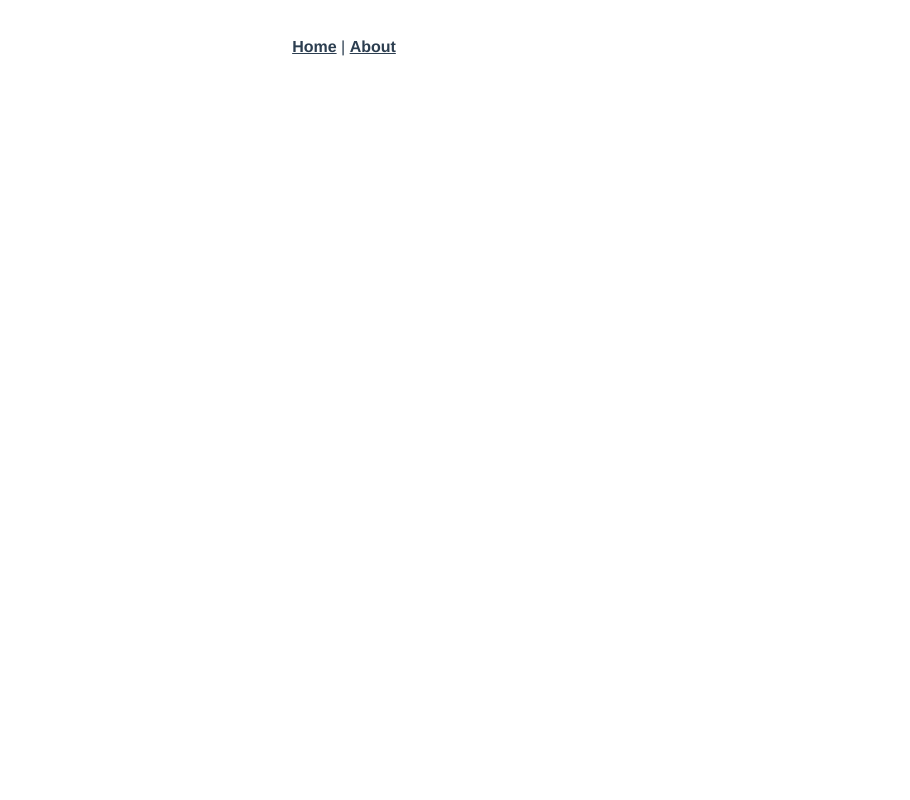
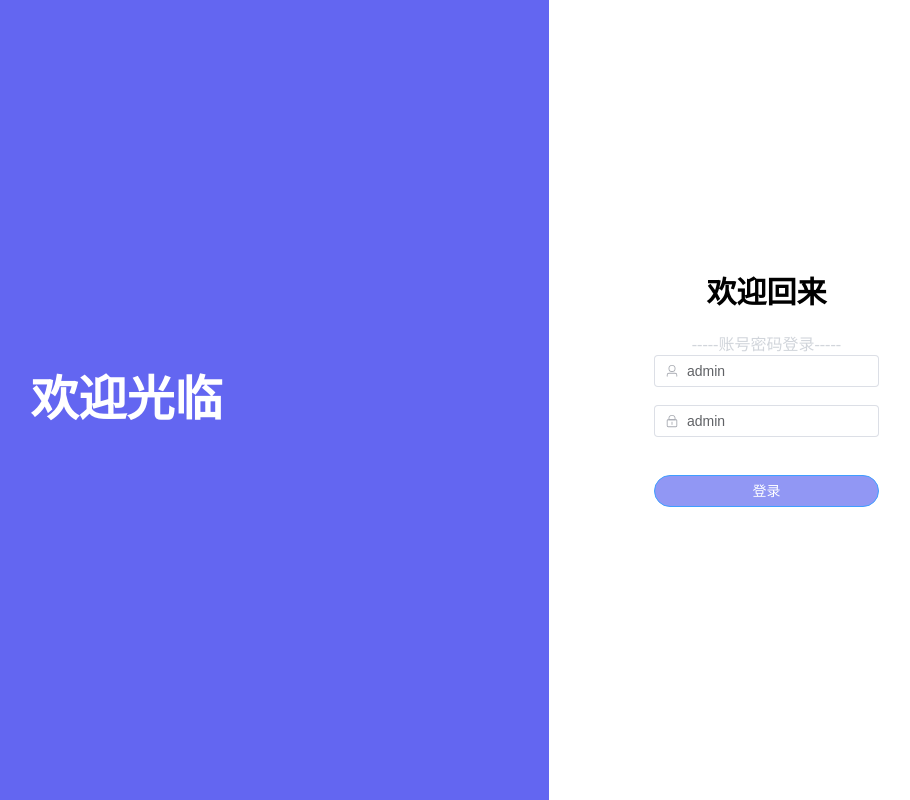
Before and after one commit to QiuRong828/fivth-project, a Vue app: page /#/login in a window 1280 px wide. Before the commit this address had no page. Shown: the whole page, without its empty margins (296-1206 px from the left). Built offline with nearby package versions, Linux system fonts and the light colour scheme.

Commit message:
perf(login.vue): 登录布局

```diff
--- a/package.json
+++ b/package.json
@@ -9,8 +9,10 @@
     "prepare": "husky install"
   },
   "dependencies": {
+    "@element-plus/icons-vue": "^2.0.6",
     "axios": "^0.27.2",
     "core-js": "^3.8.3",
+    "element-plus": "^2.2.9",
     "vue": "^3.2.13",
     "vue-router": "^4.0.3",
     "vuex": "^4.0.0"
--- a/src/App.vue
+++ b/src/App.vue
@@ -1,30 +1,18 @@
 <template>
-  <nav>
-    <router-link to="/">Home</router-link> |
-    <router-link to="/about">About</router-link>
-  </nav>
-  <router-view/>
+  <div id="app">
+    <router-view></router-view>
+  </div>
 </template>
 
 <style lang="scss">
+html,
+body,
 #app {
-  font-family: Avenir, Helvetica, Arial, sans-serif;
-  -webkit-font-smoothing: antialiased;
-  -moz-osx-font-smoothing: grayscale;
-  text-align: center;
-  color: #2c3e50;
+  height: 100%;
+  width: 100%;
 }
-
-nav {
-  padding: 30px;
-
-  a {
-    font-weight: bold;
-    color: #2c3e50;
-
-    &.router-link-exact-active {
-      color: #42b983;
-    }
-  }
+* {
+  padding: 0;
+  margin: 0;
 }
 </style>
--- a/src/components/HelloWorld.vue
+++ /dev/null
@@ -1,60 +0,0 @@
-<template>
-  <div class="hello">
-    <h1>{{ msg }}</h1>
-    <p>
-      For a guide and recipes on how to configure / customize this project,<br>
-      check out the
-      <a href="https://cli.vuejs.org" target="_blank" rel="noopener">vue-cli documentation</a>.
-    </p>
-    <h3>Installed CLI Plugins</h3>
-    <ul>
-      <li><a href="https://github.com/vuejs/vue-cli/tree/dev/packages/%40vue/cli-plugin-babel" target="_blank" rel="noopener">babel</a></li>
-      <li><a href="https://github.com/vuejs/vue-cli/tree/dev/packages/%40vue/cli-plugin-router" target="_blank" rel="noopener">router</a></li>
-      <li><a href="https://github.com/vuejs/vue-cli/tree/dev/packages/%40vue/cli-plugin-vuex" target="_blank" rel="noopener">vuex</a></li>
-      <li><a href="https://github.com/vuejs/vue-cli/tree/dev/packages/%40vue/cli-plugin-eslint" target="_blank" rel="noopener">eslint</a></li>
-    </ul>
-    <h3>Essential Links</h3>
-    <ul>
-      <li><a href="https://vuejs.org" target="_blank" rel="noopener">Core Docs</a></li>
-      <li><a href="https://forum.vuejs.org" target="_blank" rel="noopener">Forum</a></li>
-      <li><a href="https://chat.vuejs.org" target="_blank" rel="noopener">Community Chat</a></li>
-      <li><a href="https://twitter.com/vuejs" target="_blank" rel="noopener">Twitter</a></li>
-      <li><a href="https://news.vuejs.org" target="_blank" rel="noopener">News</a></li>
-    </ul>
-    <h3>Ecosystem</h3>
-    <ul>
-      <li><a href="https://router.vuejs.org" target="_blank" rel="noopener">vue-router</a></li>
-      <li><a href="https://vuex.vuejs.org" target="_blank" rel="noopener">vuex</a></li>
-      <li><a href="https://github.com/vuejs/vue-devtools#vue-devtools" target="_blank" rel="noopener">vue-devtools</a></li>
-      <li><a href="https://vue-loader.vuejs.org" target="_blank" rel="noopener">vue-loader</a></li>
-      <li><a href="https://github.com/vuejs/awesome-vue" target="_blank" rel="noopener">awesome-vue</a></li>
-    </ul>
-  </div>
-</template>
-
-<script>
-export default {
-  name: 'HelloWorld',
-  props: {
-    msg: String
-  }
-}
-</script>
-
-<!-- Add "scoped" attribute to limit CSS to this component only -->
-<style scoped lang="scss">
-h3 {
-  margin: 40px 0 0;
-}
-ul {
-  list-style-type: none;
-  padding: 0;
-}
-li {
-  display: inline-block;
-  margin: 0 10px;
-}
-a {
-  color: #42b983;
-}
-</style>
--- a/src/main.js
+++ b/src/main.js
@@ -2,5 +2,12 @@ import { createApp } from 'vue'
 import App from './App.vue'
 import router from './router'
 import store from './store'
+import ElementPlus from 'element-plus'
+import 'element-plus/dist/index.css'
+import * as ElementPlusIconsVue from '@element-plus/icons-vue'
 
-createApp(App).use(store).use(router).mount('#app')
+const app = createApp(App)
+for (const [key, component] of Object.entries(ElementPlusIconsVue)) {
+  app.component(key, component)
+}
+app.use(ElementPlus).use(store).use(router).mount('#app')
--- a/src/router/index.js
+++ b/src/router/index.js
@@ -1,19 +1,10 @@
 import { createRouter, createWebHashHistory } from 'vue-router'
-import HomeView from '../views/HomeView.vue'
 
 const routes = [
   {
-    path: '/',
-    name: 'home',
-    component: HomeView
-  },
-  {
-    path: '/about',
-    name: 'about',
-    // route level code-splitting
-    // this generates a separate chunk (about.[hash].js) for this route
-    // which is lazy-loaded when the route is visited.
-    component: () => import(/* webpackChunkName: "about" */ '../views/AboutView.vue')
+    path: '/login',
+    name: 'login',
+    component: () => import('../views/login')
   }
 ]
 
--- a/src/views/AboutView.vue
+++ /dev/null
@@ -1,5 +0,0 @@
-<template>
-  <div class="about">
-    <h1>This is an about page</h1>
-  </div>
-</template>
--- a/src/views/HomeView.vue
+++ /dev/null
@@ -1,18 +0,0 @@
-<template>
-  <div class="home">
-    <img alt="Vue logo" src="../assets/logo.png">
-    <HelloWorld msg="Welcome to Your Vue.js App"/>
-  </div>
-</template>
-
-<script>
-// @ is an alias to /src
-import HelloWorld from '@/components/HelloWorld.vue'
-
-export default {
-  name: 'HomeView',
-  components: {
-    HelloWorld
-  }
-}
-</script>
--- /dev/null
+++ b/src/views/login/index.vue
@@ -0,0 +1,92 @@
+<template>
+  <div class="login-container">
+    <div class="left">
+      <span>欢迎光临</span>
+    </div>
+    <div class="right">
+      <h2>欢迎回来</h2>
+      <div class="a">
+        <span class="line">-----</span>
+        <span>账号密码登录</span>
+        <span class="line">-----</span>
+      </div>
+      <el-form
+        ref="LoginForm"
+        :rules="loginFormRules"
+        :model="loginForm"
+        label-position="right"
+      >
+        <el-form-item prop="userName">
+          <el-input
+            v-model.trim="loginForm.userName"
+            prefix-icon="user"
+          ></el-input>
+        </el-form-item>
+        <el-form-item prop="userPwd">
+          <el-input v-model.trim="loginForm.userPwd" prefix-icon="Lock" />
+        </el-form-item>
+        <el-form-item>
+          <el-button type="primary" @click="handleLoginSubmit">登录</el-button>
+        </el-form-item>
+      </el-form>
+    </div>
+  </div>
+</template>
+<script setup>
+import { reactive, ref } from 'vue'
+
+const LoginForm = ref('')
+const loginFormRules = {
+  userName: [{ required: true, message: '请输入用户名', trigger: 'blur' }],
+  userPwd: [{ required: true, message: '请输入密码', trigger: 'blur' }]
+}
+const loginForm = reactive({
+  userName: 'admin',
+  userPwd: 'admin'
+})
+</script>
+<style lang="scss" scoped>
+.login-container {
+  display: flex;
+  width: 100%;
+  height: 100%;
+  .left {
+    width: 66%;
+    height: 100%;
+    background-color: #6366f1;
+    display: flex;
+    align-items: center;
+    justify-content: space-around;
+    span {
+      font-weight: 700;
+      font-size: 3rem;
+      line-height: 1;
+      color: white;
+    }
+  }
+  .right {
+    width: 34%;
+    display: flex;
+    flex-direction: column;
+    align-items: center;
+    margin: auto;
+
+    h2 {
+      font-weight: 700;
+      font-size: 1.875rem;
+      line-height: 2.25rem;
+      margin-bottom: 20px;
+    }
+    span {
+      --tw-text-opacity: 1;
+      color: rgba(209, 213, 219, var(--tw-text-opacity));
+    }
+    .el-button {
+      width: 100%;
+      background-color: #9197f4;
+      border-radius: 50px;
+      margin-top: 20px;
+    }
+  }
+}
+</style>
```
Also changed, not shown: 1 other file (tests, documents, lock files or other folders).
